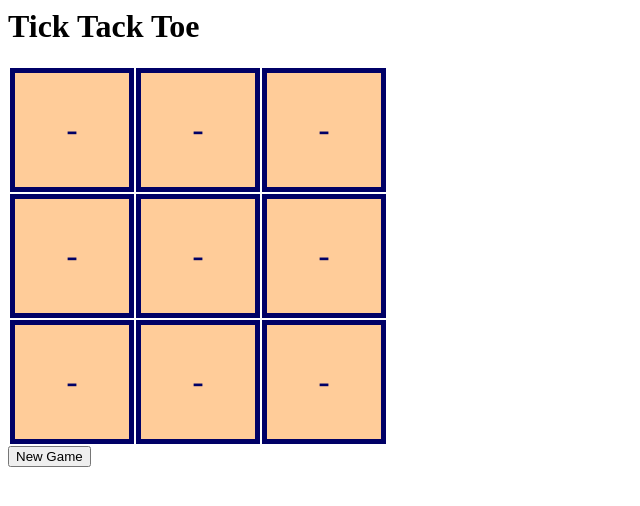
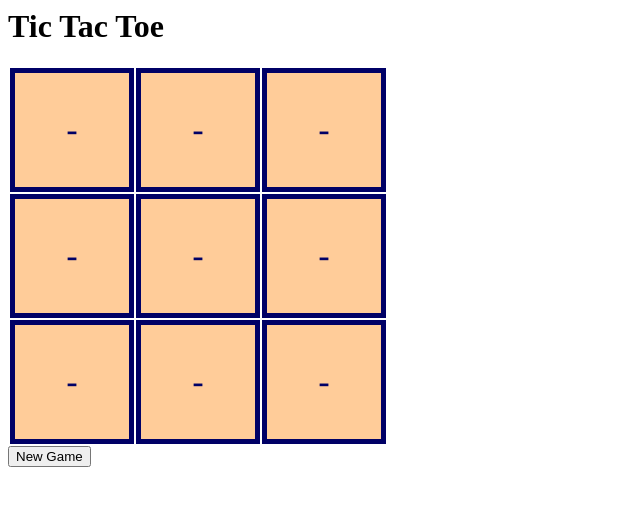
Before and after one commit to stevenYouhana/TicTacToe, a website: page INDEX.html in a window 1280 px wide. Shown: the whole page, without its empty margins (0-640 px from the left). Drawn offline with Linux system fonts and the light colour scheme.

Commit message:
Changed title

```diff
--- a/INDEX.html
+++ b/INDEX.html
@@ -4,7 +4,7 @@
   <link rel="stylesheet" href="style.css" type="text/css">
 </head>
 <body>
-<h1> Tick Tack Toe </h1>
+<h1> Tic Tac Toe </h1>
   <table>
     <tr>
       <td id="1" onClick="work(1)" value='-'>-</td>
```
